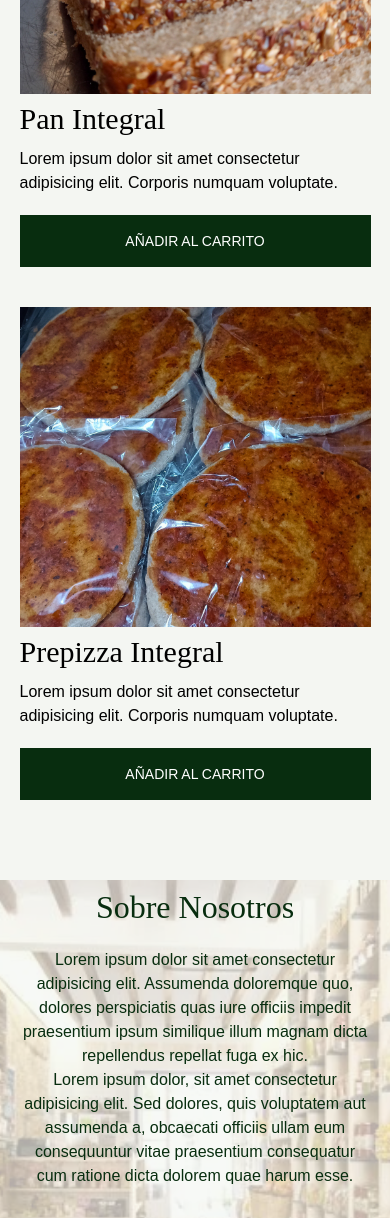
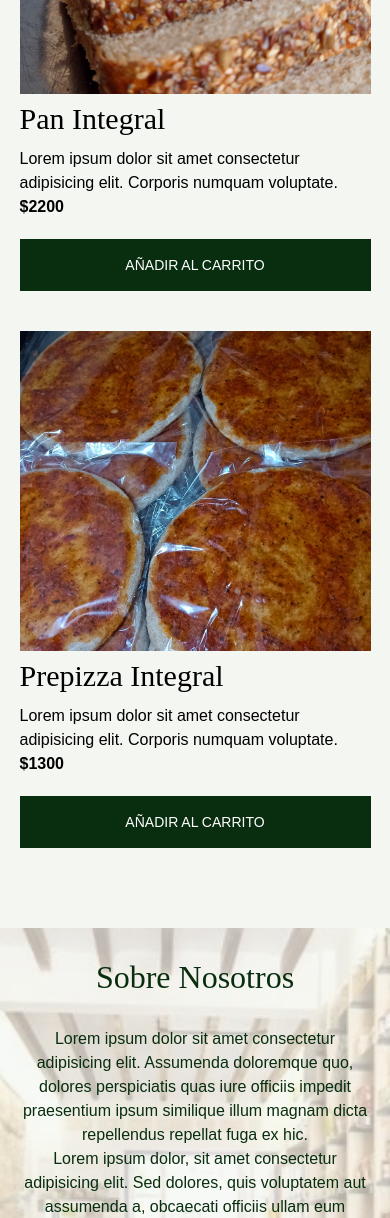
Before and after one commit to AnaMateasovich/SaboresNaturales, a PHP site: page / in a window 390 px wide; the page is wider, and only the part inside the window is pictured. Shown: the part 3960-5178 px from the top of that part. Run offline with PHP 8.4, Linux system fonts and the light colour scheme; grey boxes are pictures that could not be loaded.

Commit message:
listos todos los mq de la seccion .sobre-nosotros

```diff
--- a/index.html
+++ b/index.html
@@ -88,6 +88,7 @@
                 <div>
                     <h2> Pan Integral </h2>
                     <p>Lorem ipsum dolor sit amet consectetur adipisicing elit. Corporis numquam voluptate.</p>
+                    <p class="precio-tienda">$2200</p>
                     <button class="card-button">Añadir al carrito</button>
                 </div>
             </div>
@@ -97,6 +98,7 @@
                 <div>
                     <h2> Prepizza Integral </h2>
                     <p>Lorem ipsum dolor sit amet consectetur adipisicing elit. Corporis numquam voluptate.</p>
+                    <p class="precio-tienda">$1300</p>
                     <button class="card-button">Añadir al carrito</button>
                 </div>
             </div>
--- a/styles.css
+++ b/styles.css
@@ -307,6 +307,10 @@ button:hover {
     margin-bottom: 1rem;
 }
 
+.precio-tienda {
+    font-weight: bold;
+}
+
 .card-tienda img {
     width: 100%;
     height: auto;
@@ -319,6 +323,7 @@ button:hover {
 }
 
 
+
 /* Sobre nosotros */
 
 
@@ -327,10 +332,6 @@ button:hover {
     height: 40rem;
     width: 100%;
     margin: 6rem 0;
-    display: flex;
-    flex-direction: row;
-    justify-content: center;
-    align-items: center;
 }
 
 /* .sobre-nosotros-img::before {
@@ -357,39 +358,21 @@ button:hover {
     background-position: center;
     opacity: 0.3;
     z-index: 0;
+
 }
 
-@media (max-width: 980px) {
-    .sobre-nosotros iframe {
-    width: 30rem;
-    height: 27rem;
-    }
-}
 
 .sobre-nosotros {
     position: relative;
     background-color: transparent;
-    display: flex;
-    flex-direction: row;
+    display: grid;
+    grid-template-columns: repeat(2, 1fr);
     justify-content: center;
     align-items: center;
+    place-items: center;
     height: 40rem;
     gap: 3rem;
     z-index: 1;
-}
-
-
-@media (max-width: 768px) {
-    .sobre-nosotros{
-        flex-direction: column;
-    }
-    .sobre-nosotros-img {
-        flex-direction: column;
-        height: 60rem;
-    }
-    .sobre-nosotros iframe {
-        width: 50rem;
-    }
 }
 
 .sobre-nosotros-txt {
@@ -398,7 +381,7 @@ button:hover {
 }
 
 .sobre-nosotros-txt h3 {
-    margin: .7em;
+    margin-bottom: 3rem;
 }
 
 .sobre-nosotros-txt p {
@@ -406,8 +389,39 @@ button:hover {
 }
 
 .sobre-nosotros iframe {
-    max-width: 50rem;
-    max-height: 30rem;
+    width: 50rem;
+    height: 30rem;
+}
+
+@media (max-width: 980px) {
+    .sobre-nosotros iframe {
+        width: 30rem;
+    }
+    .sobre-nosotros-txt h3 {
+        margin: 3rem 0;
+    }
+}
+
+@media (max-width: 768px) {
+    .sobre-nosotros{
+        grid-template-columns: 1fr;
+        grid-template-rows: repeat(2, 1fr);
+    }
+    .sobre-nosotros-img {
+        height: 65rem;
+    }
+}
+
+@media (max-width: 420px) {
+    .sobre-nosotros-img {
+        height: 70rem;
+    }
+}
+
+@media (max-width: 360px) {
+    .sobre-nosotros-img {
+        height: 80rem;
+    }
 }
 
 /* Footer */
```
